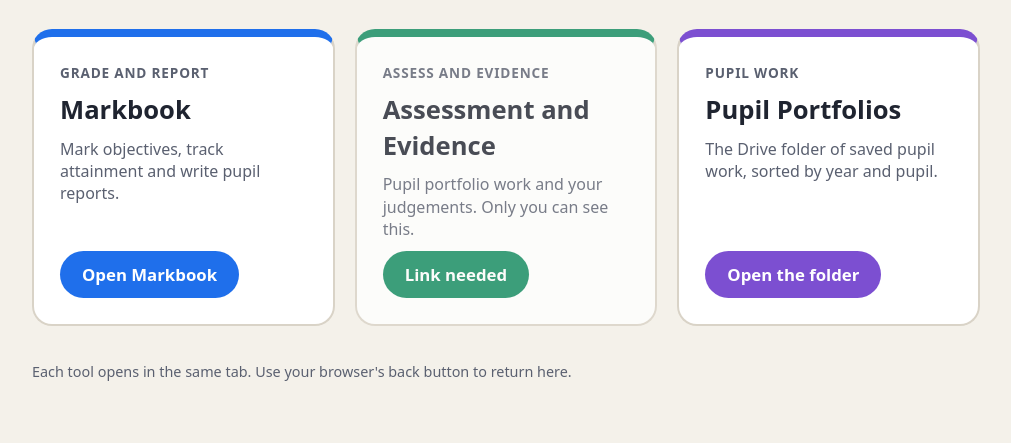
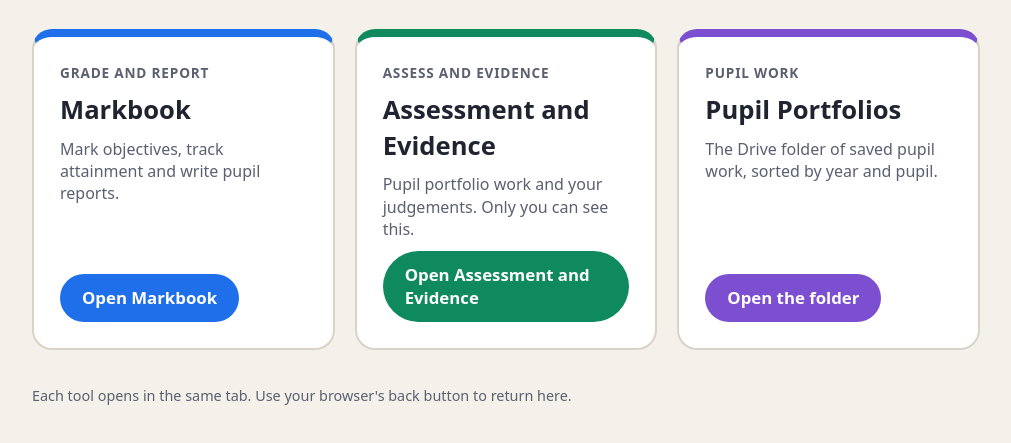
Before and after one commit to mracalas87/ac-teacher-hub, a plain HTML site: page index.html in a window 1280 px wide. Shown: the part 131-574 px from the top of the page, without its empty margins (134-1145 px from the left). Drawn offline with Linux system fonts and the light colour scheme.

Commit message:
Link Assessment and Evidence to the portfolio script
Co-Authored-By: Claude Sonnet 5.5 <noreply@anthropic.com>

```diff
--- a/index.html
+++ b/index.html
@@ -35,7 +35,7 @@ footer{margin-top:36px;color:var(--muted);font-size:.9rem}
 /* Put each tool's address here. Leave url empty and the card shows as "link needed". */
 var TOOLS=[
   {tag:'Grade and report',title:'Markbook',text:'Mark objectives, track attainment and write pupil reports.',url:'https://ac-markbook.vercel.app',color:'#1F6FEB',btn:'Open Markbook'},
-  {tag:'Assess and evidence',title:'Assessment and Evidence',text:'Pupil portfolio work and your judgements. Only you can see this.',url:'',color:'#0F8A5F',btn:'Open Assessment and Evidence'},
+  {tag:'Assess and evidence',title:'Assessment and Evidence',text:'Pupil portfolio work and your judgements. Only you can see this.',url:'https://script.google.com/a/macros/kingscollegeschool.pt/s/AKfycbzT52IVUXK9FUc-evARV1_kIpUBTqRGTM02RDzfKRU_9ONKdLXszzsxjEq4JQ-XIeJJ/exec',color:'#0F8A5F',btn:'Open Assessment and Evidence'},
   {tag:'Pupil work',title:'Pupil Portfolios',text:'The Drive folder of saved pupil work, sorted by year and pupil.',url:'https://drive.google.com/drive/folders/1LxYp1Tz_MI3ESj-1b14vUf8KX3wiTjXi',color:'#7C4FD1',btn:'Open the folder'}
 ];
 var g=document.getElementById('grid');
```
